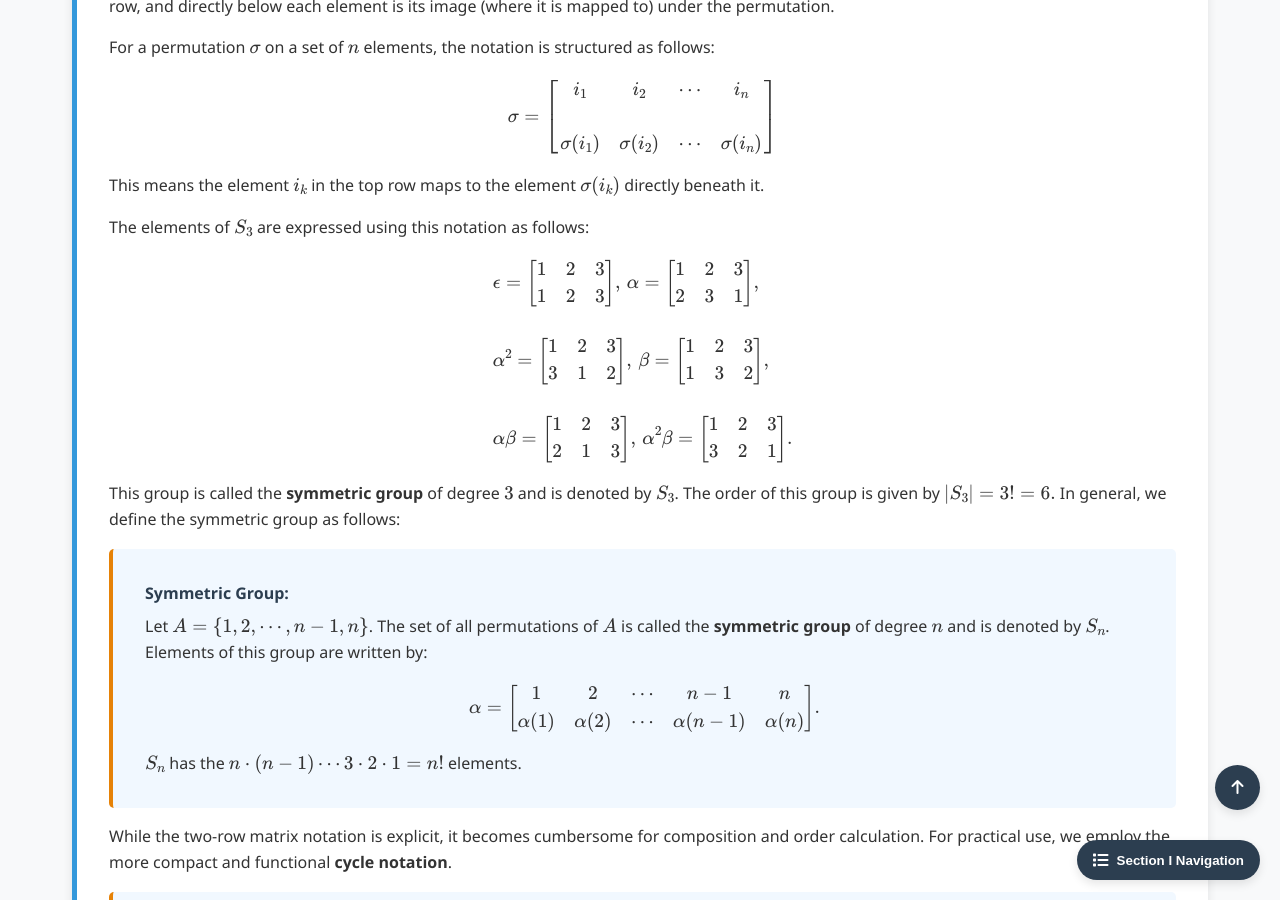
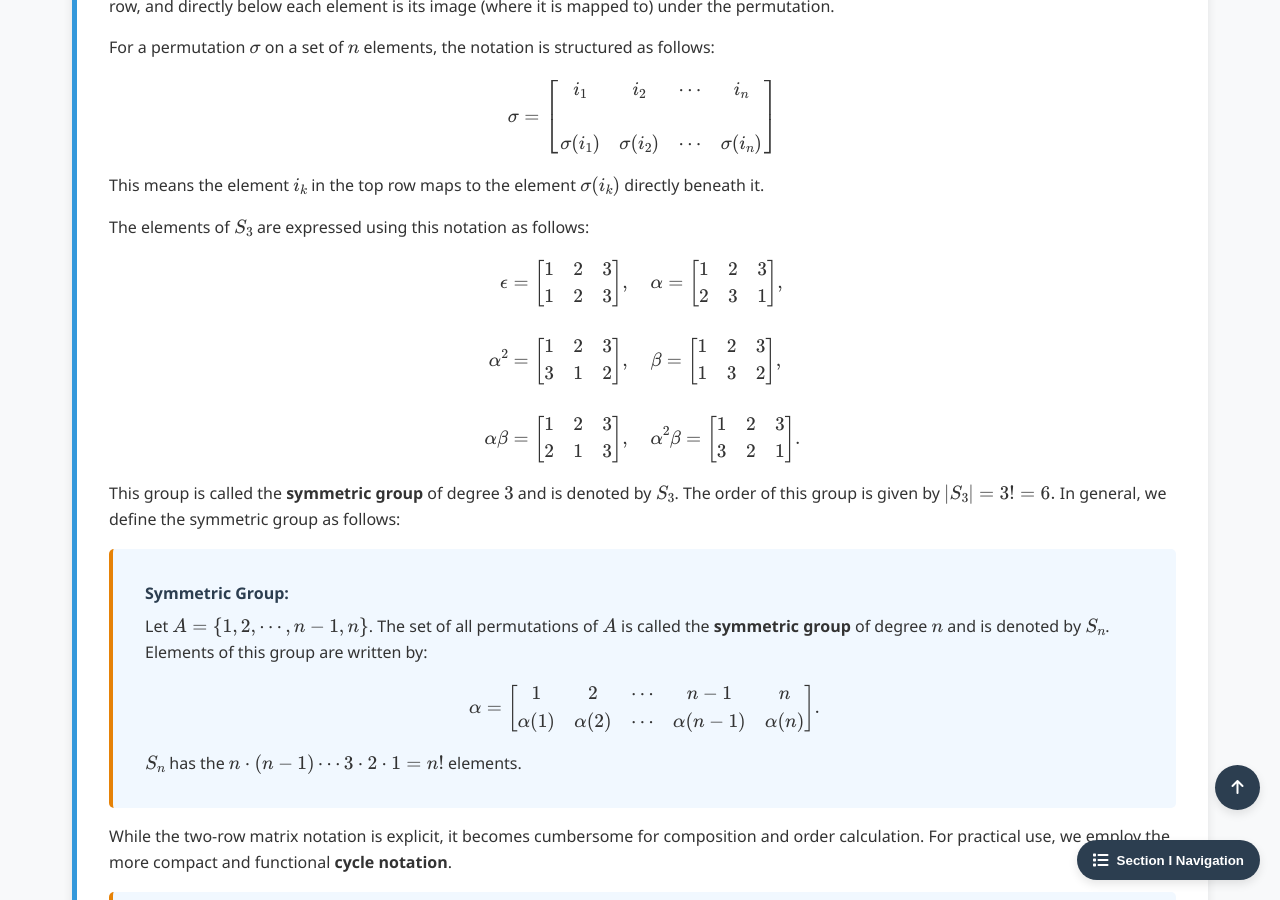
Before and after one commit to Yusukey01/yusukey01.github.io, a Jekyll site: the page built from Mathematics/Linear_algebra/cyclic_groups.html, in a window 1280 px wide and 900 px high, scrolled down 7451 px. Built offline with Jekyll 4.4.1, drawn with Linux system fonts in a browser that asks for light colours.

Commit message:
Start Section I-16 More Finite Group, Permutation groups has been updated

```diff
--- a/Mathematics/Linear_algebra/cyclic_groups.html
+++ b/Mathematics/Linear_algebra/cyclic_groups.html
@@ -443,9 +443,9 @@ uses_python: false
                     The elements of \(S_3\) are expressed using this notation as follows:
                     \[
                     \begin{align*}
-                    &\epsilon = \begin{bmatrix} 1 & 2 & 3 \\  1 & 2 & 3 \end{bmatrix} , \,  \alpha = \begin{bmatrix} 1 & 2 & 3 \\  2 & 3 & 1 \end{bmatrix}, \\\\
-                    &\alpha^2 = \begin{bmatrix} 1 & 2 & 3 \\  3 & 1 & 2 \end{bmatrix} , \,  \beta = \begin{bmatrix} 1 & 2 & 3 \\  1 & 3 & 2 \end{bmatrix}, \\\\
-                    &\alpha \beta = \begin{bmatrix} 1 & 2 & 3 \\  2 & 1 & 3 \end{bmatrix} , \, \alpha^2 \beta = \begin{bmatrix} 1 & 2 & 3 \\  3 & 2 & 1 \end{bmatrix}.
+                    \epsilon &= \begin{bmatrix} 1 & 2 & 3 \\  1 & 2 & 3 \end{bmatrix} , \quad  \alpha = \begin{bmatrix} 1 & 2 & 3 \\  2 & 3 & 1 \end{bmatrix}, \\\\
+                    \alpha^2 &= \begin{bmatrix} 1 & 2 & 3 \\  3 & 1 & 2 \end{bmatrix} , \quad  \beta = \begin{bmatrix} 1 & 2 & 3 \\  1 & 3 & 2 \end{bmatrix}, \\\\
+                    \alpha \beta &= \begin{bmatrix} 1 & 2 & 3 \\  2 & 1 & 3 \end{bmatrix} , \quad \alpha^2 \beta = \begin{bmatrix} 1 & 2 & 3 \\  3 & 2 & 1 \end{bmatrix}.
                     \end{align*}
                     \]
                     This group is called the <strong>symmetric group</strong> of degree \(3\) and is denoted by \(S_3\).
```
